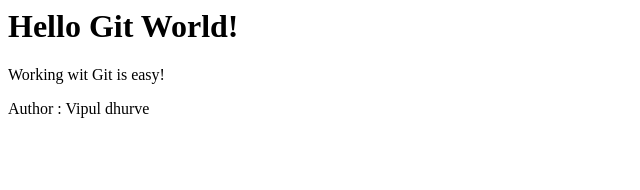
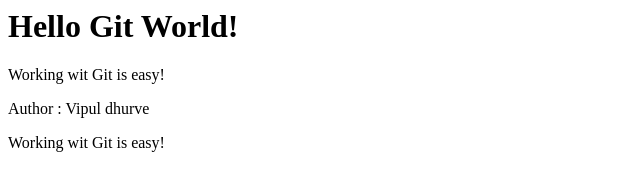
Before and after one commit to vdhurve/GitGithubMasterClass, a plain HTML site: page index.html in a window 1280 px wide. Shown: the whole page, without its empty margins (0-640 px from the left). Drawn offline with Linux system fonts and the light colour scheme.

Commit message:
Update index.html
Add some code from Github.

```diff
--- a/index.html
+++ b/index.html
@@ -5,3 +5,7 @@
 </div>
 
 <p>Author : Vipul dhurve</p>
+
+<div>
+    <p>Working wit Git is easy!</p>
+</div>
```
